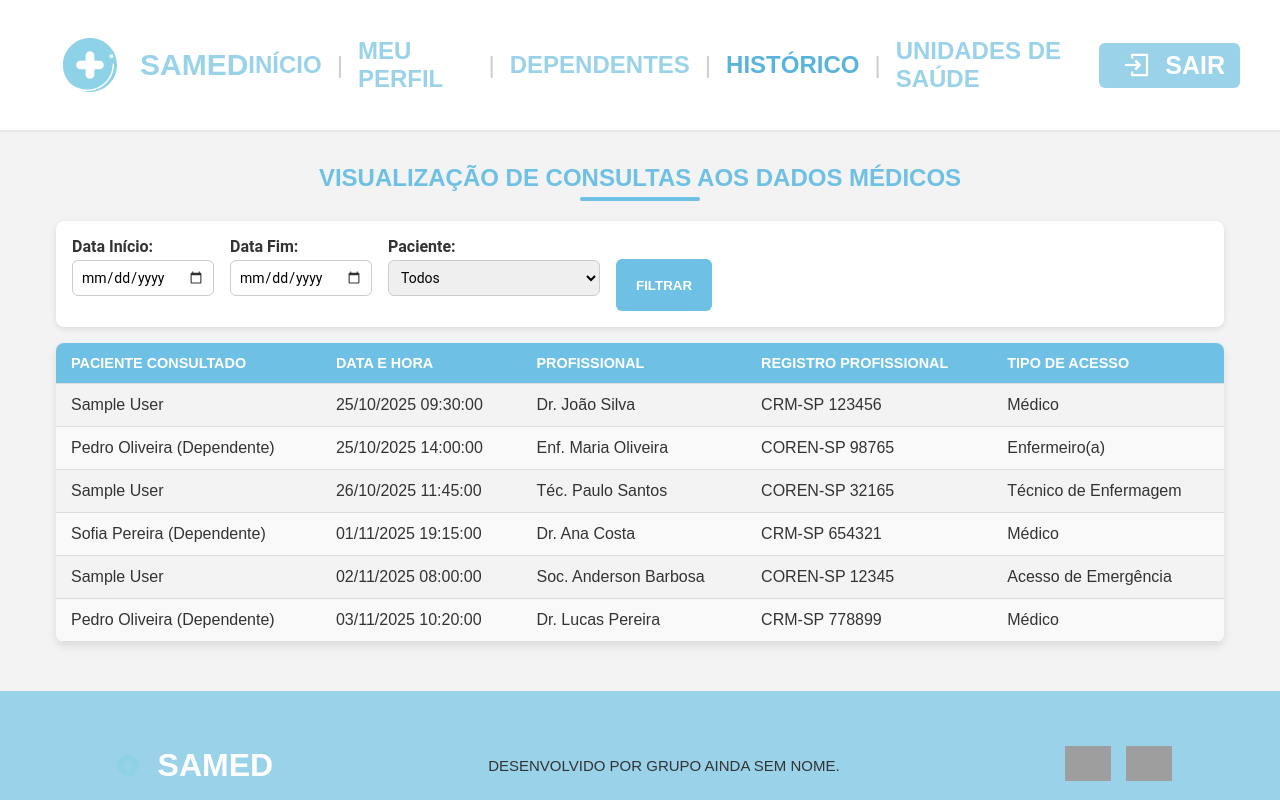
After one commit to JuliaSBarbosa/samed, a PHP site: page /historico.php in a window 1280 px wide. The commit adds this page. Run offline with PHP 8.4, Linux system fonts and the light colour scheme; the visitor is signed in with stand-in values (Sample User, id 1); grey boxes are pictures that could not be loaded.

Commit message:
adicionado tela historico

```diff
--- a/dependentes.php
+++ b/dependentes.php
@@ -23,6 +23,8 @@
             <a href="perfil.php">MEU PERFIL</a>
             <span class="divisor">|</span>
             <a href="dependentes.php" class="ativo">DEPENDENTES</a>
+            <span class="divisor">|</span>
+            <a href="historico.php">HISTÓRICO</a>
             <span class="divisor">|</span>
             <a href="hospital.php">UNIDADES DE SAÚDE</a>
         </nav>
--- a/estilos/style.css
+++ b/estilos/style.css
@@ -142,11 +142,13 @@ header.topo {
 .botao-registrar {
     border: 1px solid #6bbcd6;
 }
+
 /* ======= Conteúdo Principal ======= */
 main {
     text-align: center;
     margin-top: 0;
-    flex: 1; /* Faz o main ocupar o espaço restante, empurrando o footer para baixo */
+    flex: 1;
+    /* Faz o main ocupar o espaço restante, empurrando o footer para baixo */
 }
 
 .titulo {
@@ -242,14 +244,14 @@ footer p {
     margin-top: 30px;
 }
 
-.ficha-medica h2 {
+.ficha-medica h2, .secao-historico h2 {
     color: #6ec1e4;
     font-weight: 700;
     font-size: 1.5em;
     margin-bottom: 5px;
 }
 
-.ficha-medica hr {
+.ficha-medica hr, .secao-historico hr {
     width: 120px;
     border: 2px solid #6ec1e4;
     border-radius: 2px;
@@ -343,12 +345,15 @@ strong {
     border-radius: 12px;
     box-shadow: 0 4px 12px rgba(0, 0, 0, 0.08);
     padding: 20px 40px;
-    max-width: 700px; /* Define uma largura máxima para o card */
-    margin: 0 auto; /* Centraliza o card na tela */
+    max-width: 700px;
+    /* Define uma largura máxima para o card */
+    margin: 0 auto;
+    /* Centraliza o card na tela */
 }
 
 .hospital-list {
-    list-style: none; /* Remove as bolinhas da lista */
+    list-style: none;
+    /* Remove as bolinhas da lista */
     padding: 0;
     margin: 0;
 }
@@ -357,10 +362,11 @@ strong {
     display: flex;
     align-items: center;
     padding: 25px 0;
-    border-bottom: 1px solid #f0f0f0; /* Linha divisória sutil */
+    border-bottom: 1px solid #f0f0f0;
+    /* Linha divisória sutil */
 }
 
-.hospital-card img{
+.hospital-card img {
     height: 140px;
     width: 140px;
 }
@@ -373,7 +379,8 @@ strong {
 
 
 .hospital-info {
-    text-align: left; /* Alinha o texto do card à esquerda */
+    text-align: left;
+    /* Alinha o texto do card à esquerda */
 }
 
 .hospital-info h3 {
@@ -392,14 +399,17 @@ strong {
 
 /* Estilo do link do Google Maps */
 .hospital-info a {
-    color: #444; /* Mesma cor do texto */
+    color: #444;
+    /* Mesma cor do texto */
     text-decoration: none;
-    border-bottom: 1px dotted #58b4db; /* Destaque sutil com a cor do seu menu */
+    border-bottom: 1px dotted #58b4db;
+    /* Destaque sutil com a cor do seu menu */
     transition: color 0.3s, border-bottom 0.3s;
 }
 
 .hospital-info a:hover {
-    color: #58b4db; /* Muda a cor ao passar o mouse */
+    color: #58b4db;
+    /* Muda a cor ao passar o mouse */
     border-bottom-style: solid;
 }
 
@@ -412,7 +422,8 @@ strong {
     box-shadow: 0 4px 12px rgba(0, 0, 0, 0.08);
     padding: 20px 40px;
     max-width: 700px;
-    margin: 0 auto 40px; /* Centraliza e dá um espaço inferior */
+    margin: 0 auto 40px;
+    /* Centraliza e dá um espaço inferior */
 }
 
 .hospital-list {
@@ -426,7 +437,8 @@ strong {
     align-items: center;
     padding: 25px 0;
     border-bottom: 1px solid #f0f0f0;
-    transition: background-color 0.3s ease; /* Efeito de hover suave */
+    transition: background-color 0.3s ease;
+    /* Efeito de hover suave */
 }
 
 /* Efeito de hover em todo o card */
@@ -448,13 +460,15 @@ strong {
 
 .hospital-info {
     text-align: left;
-    width: 100%; /* Faz a info ocupar todo o espaço */
+    width: 100%;
+    /* Faz a info ocupar todo o espaço */
 }
 
 /* NOVO: Container para o título e a tag de cidade */
 .hospital-title {
     display: flex;
-    justify-content: space-between; /* Joga o nome para a esquerda e a tag para a direita */
+    justify-content: space-between;
+    /* Joga o nome para a esquerda e a tag para a direita */
     align-items: center;
     margin-bottom: 8px;
 }
@@ -468,13 +482,16 @@ strong {
 
 /* NOVO: Estilo da "Tag de Cidade" */
 .city-tag {
-    background-color: #eaf6fb; /* Fundo azul bem claro */
-    color: #58b4db; /* Cor do seu menu */
+    background-color: #eaf6fb;
+    /* Fundo azul bem claro */
+    color: #58b4db;
+    /* Cor do seu menu */
     font-size: 0.8rem;
     font-weight: 600;
     padding: 4px 10px;
     border-radius: 12px;
-    white-space: nowrap; /* Impede que o texto quebre a linha */
+    white-space: nowrap;
+    /* Impede que o texto quebre a linha */
 }
 
 .hospital-info p {
@@ -530,7 +547,7 @@ main.hero::before {
     display: block;
     position: absolute;
     inset: 0;
-    background: rgba(0,0,0,0.25);
+    background: rgba(0, 0, 0, 0.25);
     pointer-events: none;
     z-index: 1;
 }
@@ -538,7 +555,8 @@ main.hero::before {
 /* Frase acima da imagem */
 .hero-content {
     position: relative;
-    z-index: 2; /* acima da imagem */
+    z-index: 2;
+    /* acima da imagem */
     text-align: center;
     padding: 20px;
 }
@@ -553,7 +571,7 @@ main.hero::before {
 
 .hero-subtitle {
     font-size: 1.05rem;
-    color: rgba(255,255,255,0.95);
+    color: rgba(255, 255, 255, 0.95);
 }
 
 /*Estilo tela de login*/
@@ -725,6 +743,7 @@ input[type="date"]::-webkit-calendar-picker-indicator {
         max-width: 100%;
         padding: 12px;
     }
+
     .form-container form {
         padding: 18px;
         max-width: 100%;
@@ -812,8 +831,13 @@ input[type="date"]::-webkit-calendar-picker-indicator {
 }
 
 @keyframes fadeIn {
-    from { opacity: 0; }
-    to { opacity: 1; }
+    from {
+        opacity: 0;
+    }
+
+    to {
+        opacity: 1;
+    }
 }
 
 /* Layout */
@@ -896,3 +920,97 @@ input[type="date"]::-webkit-calendar-picker-indicator {
 .submit-btn:hover {
     background-color: #6ec1e4;
 }
+
+/* ======= PAGINA HISTORICO ======= */
+/* Estilos adicionais para o layout do histórico (simulando classes utilitárias) */
+.secao-historico {
+    max-width: 1200px;
+    margin: 2rem auto;
+    padding: 0 1rem;
+}
+
+
+.tabela-historico {
+    width: 100%;
+    border-collapse: collapse;
+    margin-top: 1rem;
+    box-shadow: 0 4px 8px rgba(0, 0, 0, 0.1);
+    border-radius: 8px;
+    overflow: hidden;
+    /* Garante que o border-radius funcione */
+}
+
+.tabela-historico th,
+.tabela-historico td {
+    padding: 12px 15px;
+    text-align: left;
+    border-bottom: 1px solid #ddd;
+}
+
+.tabela-historico th {
+    background-color: #6ec1e4;
+    color: white;
+    font-weight: bold;
+    text-transform: uppercase;
+    font-size: 0.9rem;
+}
+
+.tabela-historico tr:nth-child(even) {
+    background-color: #f9f9f9;
+}
+
+.tabela-historico tr:hover {
+    background-color: #e9e9e9;
+}
+
+.mensagem-vazio {
+    text-align: center;
+    padding: 2rem;
+    background-color: #fff3cd;
+    color: #856404;
+    border: 1px solid #ffeeba;
+    border-radius: 4px;
+}
+
+.filtro-historico {
+    display: flex;
+    gap: 1rem;
+    flex-wrap: wrap;
+    background: #ffffff;
+    padding: 1rem;
+    margin-top: 1rem;
+    border-radius: 8px;
+    box-shadow: 0 2px 6px rgba(0,0,0,0.1);
+}
+
+.campo-filtro {
+    display: flex;
+    flex-direction: column;
+}
+
+.campo-filtro label {
+    font-weight: bold;
+    margin-bottom: 4px;
+}
+
+.campo-filtro input,
+.campo-filtro select {
+    padding: 8px;
+    border: 1px solid #ccc;
+    border-radius: 6px;
+}
+
+.btn-filtrar {
+    background: #6ec1e4;
+    color: white;
+    padding: 10px 20px;
+    border: none;
+    border-radius: 6px;
+    cursor: pointer;
+    font-weight: bold;
+    margin-top: 1.4rem;
+}
+
+.btn-filtrar:hover {
+    background: #5bb0d1;
+}
--- a/form_dependentes.php
+++ b/form_dependentes.php
@@ -23,6 +23,8 @@
             <a href="perfil.php">MEU PERFIL</a>
             <span class="divisor">|</span>
             <a href="dependentes.php" class="ativo">DEPENDENTES</a>
+            <span class="divisor">|</span>
+            <a href="historico.php">HISTÓRICO</a>
             <span class="divisor">|</span>
             <a href="hospital.php">UNIDADES DE SAÚDE</a>
         </nav>
--- /dev/null
+++ b/historico.php
@@ -0,0 +1,181 @@
+<?php
+require_once 'verificar_login.php';
+
+// --- SIMULAÇÃO DE DADOS (Substituir pela busca REAL no banco de dados) ---
+$historico_acessos = [
+    ['nome' => 'Dr. João Silva', 'registro' => 'CRM-SP 123456', 'data_hora' => '2025-10-25 09:30:00', 'tipo' => 'Médico', 'paciente_consultado' => htmlspecialchars($_SESSION['usuario_nome'])],
+    ['nome' => 'Enf. Maria Oliveira', 'registro' => 'COREN-SP 98765', 'data_hora' => '2025-10-25 14:00:00', 'tipo' => 'Enfermeiro(a)', 'paciente_consultado' => 'Pedro Oliveira (Dependente)'],
+    ['nome' => 'Téc. Paulo Santos', 'registro' => 'COREN-SP 32165', 'data_hora' => '2025-10-26 11:45:00', 'tipo' => 'Técnico de Enfermagem', 'paciente_consultado' => htmlspecialchars($_SESSION['usuario_nome'])],
+    ['nome' => 'Dr. Ana Costa', 'registro' => 'CRM-SP 654321', 'data_hora' => '2025-11-01 19:15:00', 'tipo' => 'Médico', 'paciente_consultado' => 'Sofia Pereira (Dependente)'],
+    ['nome' => 'Soc. Anderson Barbosa', 'registro' => 'COREN-SP 12345', 'data_hora' => '2025-11-02 08:00:00', 'tipo' => 'Acesso de Emergência', 'paciente_consultado' => htmlspecialchars($_SESSION['usuario_nome'])],
+    ['nome' => 'Dr. Lucas Pereira', 'registro' => 'CRM-SP 778899', 'data_hora' => '2025-11-03 10:20:00', 'tipo' => 'Médico', 'paciente_consultado' => 'Pedro Oliveira (Dependente)'],
+];
+
+// --- LÓGICA DE FILTRAGEM ---
+$data_inicio = $_GET['data_inicio'] ?? null;
+$data_fim = $_GET['data_fim'] ?? null;
+$paciente = $_GET['paciente'] ?? null;
+$historico_filtrado = $historico_acessos;
+
+if ($data_inicio || $data_fim || $paciente) {
+    $historico_filtrado = array_filter($historico_acessos, function($acesso) use ($data_inicio, $data_fim, $paciente) {
+
+        $data_acesso = date('Y-m-d', strtotime($acesso['data_hora']));
+        $ok_inicio = true;
+        $ok_fim = true;
+        $ok_paciente = true;
+
+        if ($data_inicio) {
+            $ok_inicio = ($data_acesso >= $data_inicio);
+        }
+
+        if ($data_fim) {
+            $ok_fim = ($data_acesso <= $data_fim);
+        }
+
+        if ($paciente) {
+            $ok_paciente = ($acesso['paciente_consultado'] === $paciente);
+        }
+
+        return $ok_inicio && $ok_fim && $ok_paciente;
+    });
+}
+
+
+// Para manter os dados de filtro no formulário
+$valor_inicio = htmlspecialchars($data_inicio ?? '');
+$valor_fim = htmlspecialchars($data_fim ?? '');
+
+?>
+<!DOCTYPE html>
+<html lang="pt-BR">
+
+<head>
+    <meta charset="UTF-8">
+    <meta name="viewport" content="width=device-width, initial-scale=1.0">
+    <title>SAMED - Histórico de Acessos</title>
+    <link rel="stylesheet" href="estilos/style.css">
+    <link rel="icon" href="img/logo.svg" type="image/png">
+    <style>
+
+
+    </style>
+</head>
+
+<body>
+    <!-- Cabeçalho -->
+    <header class="topo">
+        <div class="logo">
+            <img src="img/logo.svg" alt="Logo SAMED">
+            <h1>SAMED</h1>
+        </div>
+
+        <nav class="menu">
+            <a href="index.php">INÍCIO</a>
+            <span class="divisor">|</span>
+            <a href="perfil.php">MEU PERFIL</a>
+            <span class="divisor">|</span>
+            <a href="dependentes.php">DEPENDENTES</a>
+            <span class="divisor">|</span>
+            <a href="dependentes.php" class="ativo">HISTÓRICO</a>
+            <span class="divisor">|</span>
+            <a href="hospital.php">UNIDADES DE SAÚDE</a>
+        </nav>
+
+        <a href="sair.php" class="botao-sair">
+            <img src="img/sair.svg" alt="Sair">
+            SAIR
+        </a>
+    </header>
+
+    <!-- Conteúdo principal -->
+    <main>
+
+        <section class="secao-historico">
+
+            <h2>VISUALIZAÇÃO DE CONSULTAS AOS DADOS MÉDICOS</h2>
+            <hr>
+
+            <!-- Formulário de Filtro -->
+            <form method="GET" class="filtro-historico">
+
+                <div class="campo-filtro">
+                    <label for="data_inicio">Data Início:</label>
+                    <input type="date" id="data_inicio" name="data_inicio" value="<?= $valor_inicio ?>">
+                </div>
+
+                <div class="campo-filtro">
+                    <label for="data_fim">Data Fim:</label>
+                    <input type="date" id="data_fim" name="data_fim" value="<?= $valor_fim ?>">
+                </div>
+
+                <div class="campo-filtro">
+                    <label for="paciente">Paciente:</label>
+                    <select name="paciente" id="paciente">
+                        <option value="">Todos</option>
+
+                        <?php
+                        // Gera lista única de pacientes dinamicamente
+                        $pacientes = array_unique(array_column($historico_acessos, 'paciente_consultado'));
+                        foreach ($pacientes as $p):
+                            $p_esc = htmlspecialchars($p);
+                            $selecionado = (isset($_GET['paciente']) && $_GET['paciente'] === $p) ? 'selected' : '';
+                            ?>
+                            <option value="<?= $p_esc ?>" <?= $selecionado ?>><?= $p_esc ?></option>
+                        <?php endforeach; ?>
+                    </select>
+                </div>
+
+                <button type="submit" class="btn-filtrar">FILTRAR</button>
+            </form>
+
+            <!-- Tabela de Histórico -->
+            <?php if (count($historico_filtrado) > 0): ?>
+                <table class="tabela-historico">
+                    <thead>
+                        <tr>
+                            <th>Paciente Consultado</th>
+                            <th>Data e Hora</th>
+                            <th>Profissional</th>
+                            <th>Registro Profissional</th>
+                            <th>Tipo de Acesso</th>
+                        </tr>
+                    </thead>
+                    <tbody>
+                        <?php foreach ($historico_filtrado as $acesso): ?>
+                            <tr>
+                                <td><?= htmlspecialchars($acesso['paciente_consultado']); ?></td>
+                                <td><?= date('d/m/Y H:i:s', strtotime($acesso['data_hora'])); ?></td>
+                                <td><?= htmlspecialchars($acesso['nome']); ?></td>
+                                <td><?= htmlspecialchars($acesso['registro']); ?></td>
+                                <td><?= htmlspecialchars($acesso['tipo']); ?></td>
+                            </tr>
+                        <?php endforeach; ?>
+                    </tbody>
+                </table>
+            <?php else: ?>
+                <div class="mensagem-vazio">
+                    Nenhum registro de acesso encontrado para o período selecionado.
+                </div>
+            <?php endif; ?>
+
+        </section>
+
+
+    </main>
+
+    <!-- Rodapé -->
+    <footer>
+        <div class="footer-logo">
+            <img src="img/logo.svg" alt="Logo SAMED">
+            <h1>SAMED</h1>
+        </div>
+        <p>DESENVOLVIDO POR GRUPO AINDA SEM NOME.</p>
+        <div class="lojas">
+            <img src="img/appstore.png" alt="App Store">
+            <img src="img/googleplay.png" alt="Google Play">
+        </div>
+    </footer>
+</body>
+
+</html>
--- a/hospital.php
+++ b/hospital.php
@@ -22,6 +22,8 @@
             <a href="perfil.php">MEU PERFIL</a>
             <span class="divisor">|</span>
             <a href="dependentes.php">DEPENDENTES</a>
+            <span class="divisor">|</span>
+            <a href="historico.php">HISTÓRICO</a>
             <span class="divisor">|</span>
             <a href="hospital.php" class="ativo">UNIDADES DE SAÚDE</a>
         </nav>
--- a/index.php
+++ b/index.php
@@ -24,6 +24,8 @@
             <a href="perfil.php">MEU PERFIL</a>
             <span class="divisor">|</span>
              <a href="dependentes.php">DEPENDENTES</a>
+            <span class="divisor">|</span>
+            <a href="historico.php">HISTÓRICO</a>
             <span class="divisor">|</span>
             <a href="hospital.php">UNIDADES DE SAÚDE</a>
         </nav>
--- a/inicio-med.php
+++ b/inicio-med.php
@@ -51,11 +51,6 @@
         </div>
     </footer>
 
-    <!-- Bootstrap JS Bundle (sempre no final do body) -->
-    <script src="https://cdn.jsdelivr.net/npm/bootstrap@5.3.3/dist/js/bootstrap.bundle.min.js"
-        integrity="sha384-YvpcrYf0tY3lHB60NNkmXc5s9fDVZLESaAA55NDzOxhy9GkcIdslK1eN7N6jIeHz"
-        crossorigin="anonymous"></script>
-
 </body>
 
 </html>
--- a/inicio.php
+++ b/inicio.php
@@ -26,6 +26,8 @@
                 <span class="divisor">|</span>
                 <a href="dependentes.php">DEPENDENTES</a>
                 <span class="divisor">|</span>
+                <a href="historico.php">HISTÓRICO</a>
+                <span class="divisor">|</span>
                 <a href="hospital.php">UNIDADES DE SAÚDE</a>
             </nav>
 
```
Also changed, not shown: perfil.php (+2 -5 lines), login_process.php (line endings or trailing spaces), registrar_process.php (line endings or trailing spaces). Lines whose indentation alone changed are shown as unchanged.
